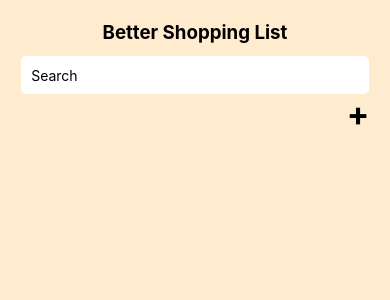
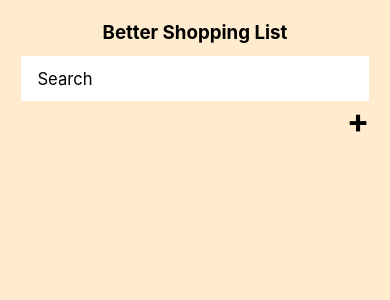
Before and after one commit to lulu70/better-shopping-list, a React Native app: screen / in a window 390 px wide. Shown: the top 300 px of the page. Built offline with nearby package versions, Linux system fonts and the light colour scheme.

Commit message:
Added AppTextInput Component

```diff
--- a/src/components/AddModal.tsx
+++ b/src/components/AddModal.tsx
@@ -3,13 +3,13 @@ import {
   Modal,
   SafeAreaView,
   StyleSheet,
-  TextInput,
   View,
   Pressable,
   Keyboard,
 } from 'react-native';
 
 import AppButton from './AppButton';
+import AppInput from './AppTextInput';
 import theme from '../constants/theme';
 import MainContext from '../context/MainContext/MainContext';
 import { horizontalScale, verticalScale } from '../helpers/scaleHelpers';
@@ -17,14 +17,7 @@ import { horizontalScale, verticalScale } from '../helpers/scaleHelpers';
 const AddModal = () => {
   const { addItem, addModalIsOpen, closeAddModal } =
     React.useContext(MainContext);
-  const inputRef = React.useRef<TextInput>(null);
   const [inputValue, setInputValue] = React.useState('');
-
-  React.useEffect(() => {
-    if (addModalIsOpen) {
-      inputRef?.current?.focus();
-    }
-  }, [addModalIsOpen]);
 
   const handleAddPress = () => {
     addItem(inputValue);
@@ -34,6 +27,9 @@ const AddModal = () => {
   const handleClosePress = () => {
     setInputValue('');
     closeAddModal();
+  };
+  const onChangeText = (text: string) => {
+    setInputValue(text);
   };
   return (
     <Modal visible={addModalIsOpen} animationType="slide">
@@ -46,11 +42,11 @@ const AddModal = () => {
               textStyle={styles.closeButtonText}
               onPress={handleClosePress}
             />
-            <TextInput
-              ref={inputRef}
-              style={styles.textInput}
+            <AppInput
               value={inputValue}
-              onChangeText={setInputValue}
+              onChangeText={onChangeText}
+              autoFocus
+              placeholder="Add an item here"
             />
             <AppButton
               text="Add"
--- /dev/null
+++ b/src/components/AppTextInput.tsx
@@ -0,0 +1,45 @@
+import React from 'react';
+import { StyleSheet, TextInput } from 'react-native';
+
+import theme from '../constants/theme';
+import { horizontalScale, verticalScale } from '../helpers/scaleHelpers';
+
+interface Props {
+  value: string;
+  onChangeText: (text: string) => void;
+  autoFocus?: boolean;
+  placeholder?: string;
+}
+
+const AppTextInput = ({
+  value,
+  onChangeText,
+  autoFocus = false,
+  placeholder,
+}: Props) => {
+  const inputRef = React.useRef<TextInput>(null);
+  React.useEffect(() => {
+    if (autoFocus) inputRef?.current?.focus();
+  }, [autoFocus]);
+  return (
+    <TextInput
+      ref={inputRef}
+      placeholder={placeholder}
+      style={styles.textInput}
+      value={value}
+      onChangeText={onChangeText}
+    />
+  );
+};
+
+export default AppTextInput;
+
+const styles = StyleSheet.create({
+  textInput: {
+    backgroundColor: 'white',
+    paddingHorizontal: horizontalScale(theme.spacing.spacing_16),
+    paddingVertical: verticalScale(theme.spacing.spacing_12),
+    marginTop: verticalScale(theme.spacing.spacing_12),
+    fontSize: horizontalScale(theme.fontSize.fontSize_16),
+  },
+});
--- a/src/components/Search.tsx
+++ b/src/components/Search.tsx
@@ -1,13 +1,8 @@
 import React from 'react';
-import {
-  FlatList,
-  LayoutAnimation,
-  StyleSheet,
-  TextInput,
-  View,
-} from 'react-native';
+import { FlatList, LayoutAnimation, StyleSheet, View } from 'react-native';
 
 import AppButton from './AppButton';
+import AppTextInput from './AppTextInput';
 import theme from '../constants/theme';
 import MainContext from '../context/MainContext/MainContext';
 import { horizontalScale, verticalScale } from '../helpers/scaleHelpers';
@@ -42,11 +37,10 @@ const Search = () => {
 
   return (
     <View>
-      <TextInput
+      <AppTextInput
+        value={inputValue}
+        onChangeText={handleInputChange}
         placeholder="Search"
-        value={inputValue}
-        style={styles.textInput}
-        onChangeText={handleInputChange}
       />
       <FlatList
         data={searchResults}
@@ -69,13 +63,6 @@ const Search = () => {
 export default Search;
 
 const styles = StyleSheet.create({
-  textInput: {
-    backgroundColor: 'white',
-    paddingHorizontal: horizontalScale(theme.spacing.spacing_10),
-    paddingVertical: verticalScale(theme.spacing.spacing_10),
-    marginTop: verticalScale(theme.spacing.spacing_12),
-    borderRadius: 5,
-  },
   contentContainerStyle: {
     backgroundColor: theme.colors.background_secondary,
   },
```
